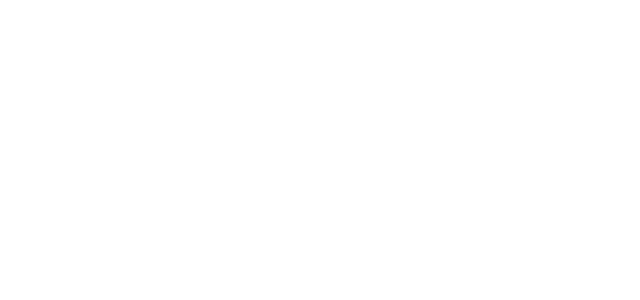
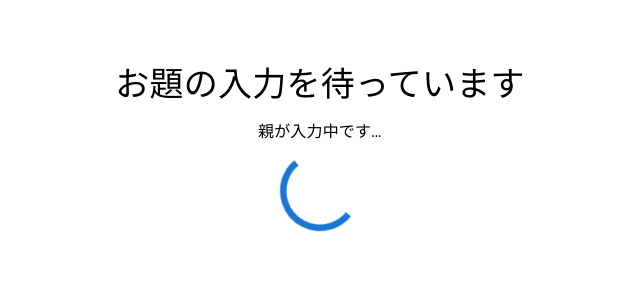
Before and after one commit to NTTdata26-Hackathon-Team1/Front-end, a React (Create React App) app: page /childwating in a window 1280 px wide. Before the commit this address had no page. Shown: the top 300 px of the page, without its empty margins (320-960 px from the left). Built offline with nearby package versions, Linux system fonts and the light colour scheme.

Commit message:
子のお題待機画面を作成

```diff
--- a/src/App.tsx
+++ b/src/App.tsx
@@ -4,6 +4,8 @@ import TopMenu from './TopMenu';
 import SubPage from './SubPage';
 import Standby from './Standby';
 import ParentToppickPage from './ParentTopicPage';
+import ChildWaiting from './ChildWaiting';
+
 function App() {
   return (
     <Router>
@@ -12,6 +14,7 @@ function App() {
         <Route path="/sub" element={<SubPage />} />
         <Route path="/standby" element={<Standby />} />
         <Route path="/parenttopick" element={<ParentToppickPage />} />
+        <Route path="/childwating" element={<ChildWaiting />} />
 
       </Routes>
     </Router>
--- /dev/null
+++ b/src/ChildWaiting.tsx
@@ -0,0 +1,25 @@
+import React from 'react';
+import { Typography, Box, CircularProgress } from '@mui/material';
+
+const ChildWaiting: React.FC = () => {
+    return (
+        <Box
+            display="flex"
+            flexDirection="column"
+            alignItems="center"
+            justifyContent="center"
+            mt={8}
+        >
+            <Typography variant="h4" gutterBottom>
+                お題の入力を待っています
+            </Typography>
+            <Typography variant="subtitle1" gutterBottom>
+                親が入力中です…
+            </Typography>
+            {/* 読み込みアニメーション */}
+            <CircularProgress  size={80} />
+        </Box>
+    );
+};
+
+export default ChildWaiting;
```
